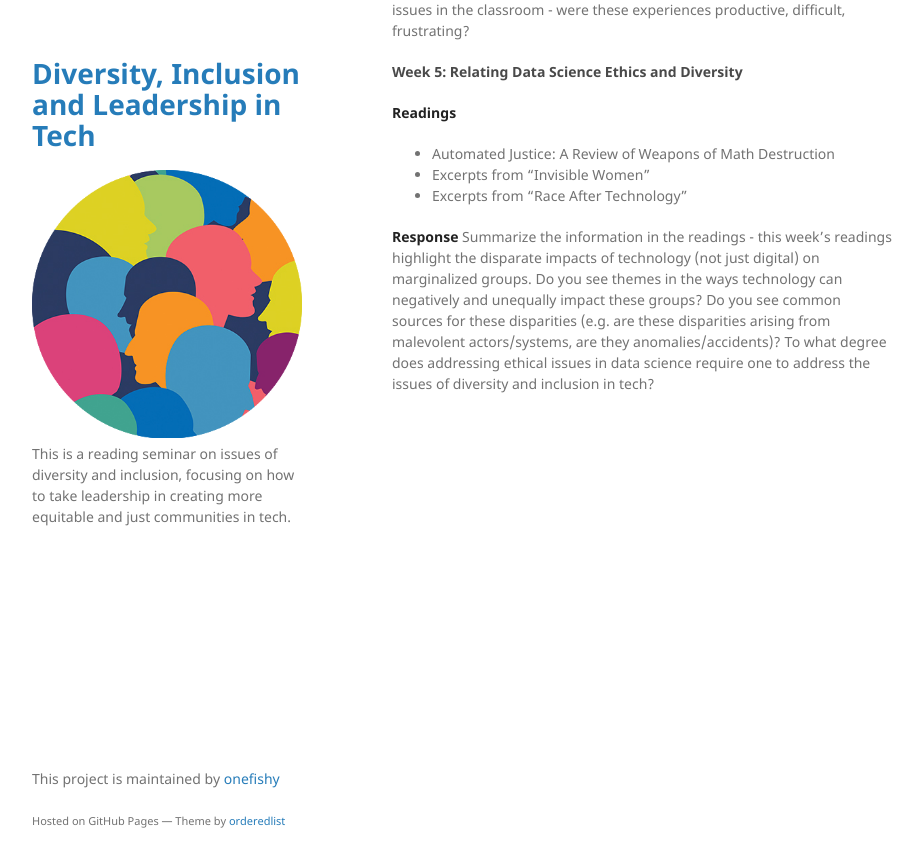
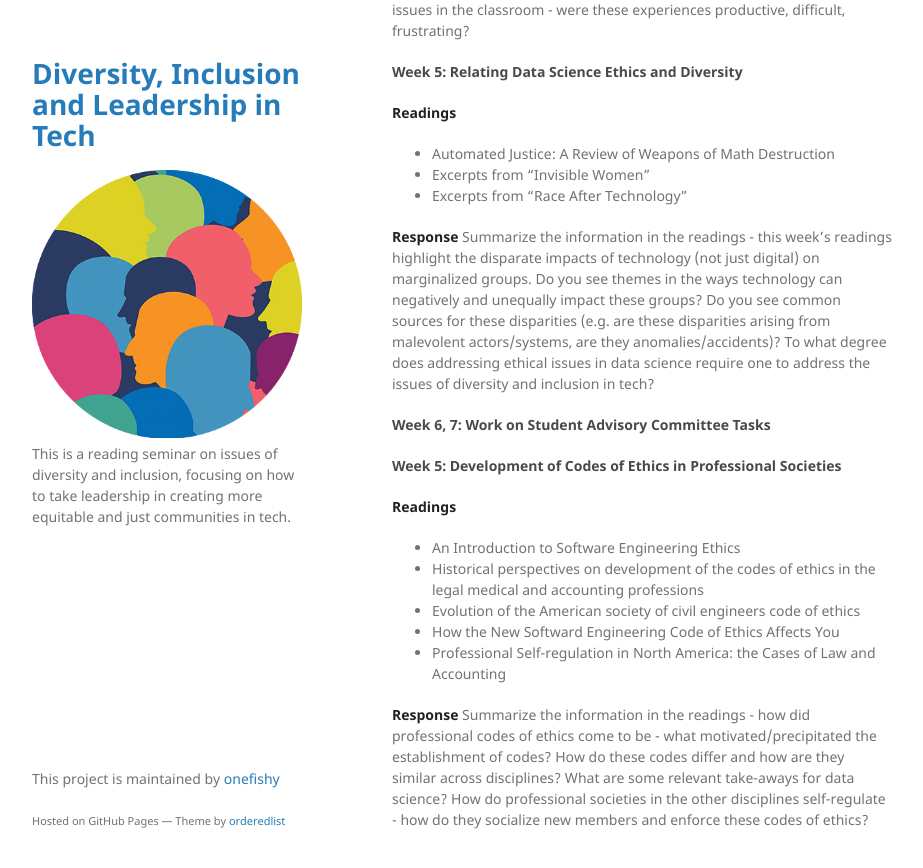
Before and after one commit to onefishy/DIL_in_tech, a Jekyll site: the page built from schedule.md, in a window 1280 px wide and 900 px high, scrolled down 1814 px. Shown: the top 868 px of the window, without its empty margins (178-1101 px from the left). Built offline with Jekyll 4.4.1, drawn with Linux system fonts in a browser that asks for light colours; our own code applies the rules of GitHub Pages for plain Markdown files.

Commit message:
Update schedule.md

```diff
--- a/schedule.md
+++ b/schedule.md
@@ -60,3 +60,17 @@ Summarize the information in the readings - why should we be addressing diversit
 
 **Response**
 Summarize the information in the readings - this week's readings highlight the disparate impacts of technology (not just digital) on marginalized groups. Do you see themes in the ways technology can negatively and unequally impact these groups? Do you see common sources for these disparities (e.g. are these disparities arising from malevolent actors/systems, are they anomalies/accidents)? To what degree does addressing ethical issues in data science require one to address the issues of diversity and inclusion in tech?
+
+#### Week 6, 7: Work on Student Advisory Committee Tasks
+
+#### Week 5: Development of Codes of Ethics in Professional Societies
+
+**Readings**
+- An Introduction to Software Engineering Ethics
+- Historical perspectives on development of the codes of ethics in the legal medical and accounting professions
+- Evolution of the American society of civil engineers code of ethics
+- How the New Softward Engineering Code of Ethics Affects You
+- Professional Self-regulation in North America: the Cases of Law and Accounting
+
+**Response**
+Summarize the information in the readings - how did professional codes of ethics come to be - what motivated/precipitated the establishment of codes? How do these codes differ and how are they similar across disciplines? What are some relevant take-aways for data science? How do professional societies in the other disciplines self-regulate - how do they socialize new members and enforce these codes of ethics?
```
